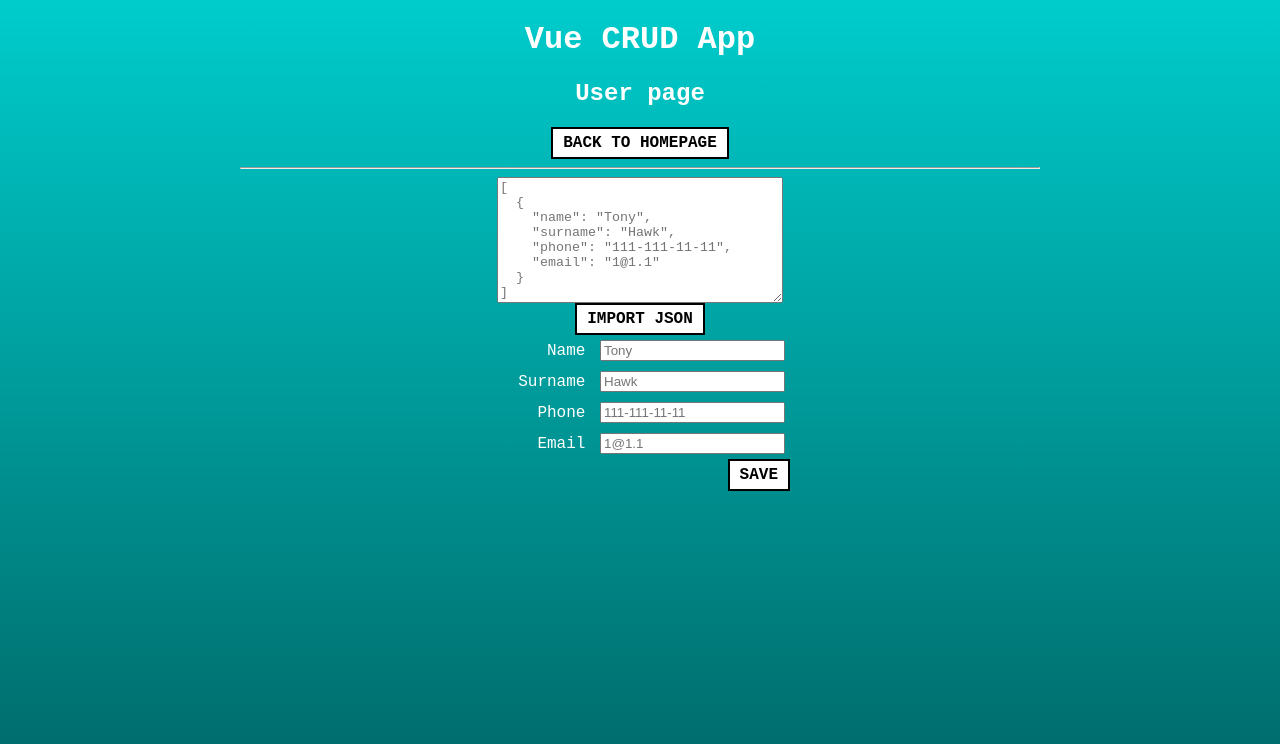
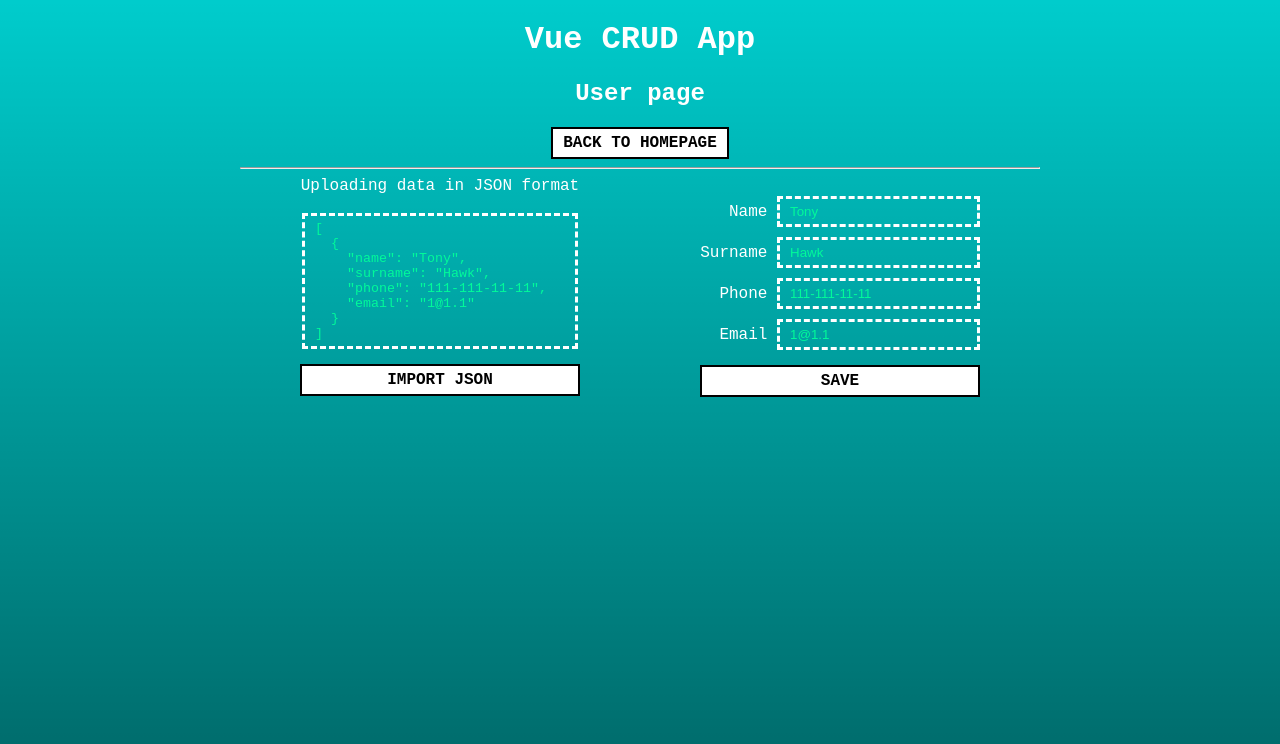
Before and after one commit to ipgpt/vue-crud-app, a Vue app: page /User in a window 1280 px wide. Shown: the top 744 px of the page. Built offline with nearby package versions, Linux system fonts and the light colour scheme.

Commit message:
feat: add styles for user page

```diff
--- a/src/App.vue
+++ b/src/App.vue
@@ -35,4 +35,7 @@ html {
   text-transform: uppercase;
   cursor: pointer;
 }
+.button:hover {
+  background-color: mediumspringgreen;
+}
 </style>
--- a/src/views/Home.vue
+++ b/src/views/Home.vue
@@ -2,7 +2,7 @@
   <div>
     <h2>Home page</h2>
     <button class="button" @click="moveToUserPage">Add user</button>
-    <hr>
+    <hr />
     <Table v-bind:users="users" v-on:delete-user="deleteUser" />
   </div>
 </template>
--- a/src/views/User.vue
+++ b/src/views/User.vue
@@ -3,8 +3,15 @@
     <h2>User page</h2>
     <button class="button" @click="moveToHomePage">Back to Homepage</button>
     <hr />
-    <p v-if="errorJSON">{{errorJSON}}</p>
+    <div class="main-content">
+      <div class="main-content__item">
+        <p class="error-text" v-if="errorJSON">{{errorJSON}}</p>
+        <label>
+          Uploading data in JSON format
+          <br />
+          <br />
           <textarea
+            class="json-textarea"
             rows="8"
             v-model="jsonData"
             placeholder='[
@@ -16,41 +23,61 @@
   }
 ]'
           ></textarea>
-    <button class="button" @click="parseJSON">Import JSON</button>
-    <div v-if="errorForm.length">
-      <b>Please correct the following error(s):</b>
-      <ul>
+        </label>
+        <button class="button button-import-json" @click="parseJSON">Import JSON</button>
+        </div>
+        <div class="main-content__item">
+          <div class="error-text" v-if="errorForm.length">
+            <b>Error(s):</b>
+            <ul class="error-text__list">
               <li v-for="(error, i) in errorForm" :key="i">{{ error }}</li>
             </ul>
           </div>
-    <form @submit.prevent="onSubmit">
+          <form class="form" @submit.prevent="onSubmit">
             <label>
               Name
               <input
+                class="form__field"
                 type="text"
                 pattern="^[a-zA-Z]+$"
                 placeholder="Tony"
                 v-if="user"
                 v-model="user.name"
               />
-        <input type="text" pattern="^[a-zA-Z]+$" placeholder="Tony" v-else v-model="name" />
+              <input
+                class="form__field"
+                type="text"
+                pattern="^[a-zA-Z]+$"
+                placeholder="Tony"
+                v-else
+                v-model="name"
+              />
             </label>
             <br />
             <label>
               Surname
               <input
+                class="form__field"
                 type="text"
                 pattern="^[a-zA-Z]+$"
                 placeholder="Hawk"
                 v-if="user"
                 v-model="user.surname"
               />
-        <input type="text" pattern="^[a-zA-Z]+$" placeholder="Hawk" v-else v-model="surname" />
+              <input
+                class="form__field"
+                type="text"
+                pattern="^[a-zA-Z]+$"
+                placeholder="Hawk"
+                v-else
+                v-model="surname"
+              />
             </label>
             <br />
             <label>
               Phone
               <input
+                class="form__field"
                 type="tel"
                 pattern="[0-9]{3}-[0-9]{3}-[0-9]{2}-[0-9]{2}"
                 placeholder="111-111-11-11"
@@ -58,6 +85,7 @@
                 v-model="user.phone"
               />
               <input
+                class="form__field"
                 type="tel"
                 pattern="[0-9]{3}-[0-9]{3}-[0-9]{2}-[0-9]{2}"
                 placeholder="111-111-11-11"
@@ -68,12 +96,20 @@
             <br />
             <label>
               Email
-        <input type="email" placeholder="1@1.1" v-if="user" v-model="user.email" />
-        <input type="email" placeholder="1@1.1" v-else v-model="email" />
+              <input
+                class="form__field"
+                type="email"
+                placeholder="1@1.1"
+                v-if="user"
+                v-model="user.email"
+              />
+              <input class="form__field" type="email" placeholder="1@1.1" v-else v-model="email" />
             </label>
             <br />
-      <button class="button" type="submit">Save</button>
+            <button class="button button-save" type="submit">Save</button>
           </form>
+        </div>
+    </div>
   </div>
 </template>
 
@@ -120,9 +156,11 @@ export default {
       router.push("/");
     },
     parseJSON() {
-      const dataFromJSON = this.jsonData ? JSON.parse(this.jsonData) : null;
+      const dataFromJSON = Array.isArray(this.jsonData)
+        ? JSON.parse(this.jsonData)
+        : this.jsonData;
       if (
-        Array.isArray(dataFromJSON) &&
+        Array.isArray(this.jsonData) &&
         String(dataFromJSON[0]) === "[object Object]"
       ) {
         this.name = dataFromJSON[0].name || this.name;
@@ -132,9 +170,9 @@ export default {
         this.jsonData = null;
         this.errorJSON = "";
       } else if (dataFromJSON) {
-        this.errorJSON = "Wrong structure of JSON";
+        this.errorJSON = "Error: Wrong structure of JSON!";
       } else {
-        this.errorJSON = "JSON is empty!";
+        this.errorJSON = "Error: JSON is empty!";
       }
     },
     checkFormAddUser() {
@@ -226,20 +264,55 @@ export default {
 </script>
 
 <style scoped>
-form {
-  width: 300px;
+.error-text {
+  width: 280px;
+  margin: 0 auto;
+  margin-bottom: 10px;
+  padding: 5px 0;
+  background: blue;
+  border: 1px solid white;
+}
+.error-text__list {
+  margin: 0;
+}
+.json-textarea {
+  width: 250px;
+  display: block;
+  margin: 0 auto;
+  resize: none;
+}
+.json-textarea,
+.form__field {
+  padding: 5px 10px;
+  border: 3px dashed white;
+  background-color: inherit;
+  color: inherit;
+}
+.form {
+  width: 280px;
   margin: 0 auto;
   text-align: end;
 }
-input {
-  margin: 5px;
+.form__field {
+  margin: 5px 0;
 }
-textarea {
-  display: block;
+.json-textarea::placeholder,
+.form__field::placeholder {
+  color: mediumspringgreen;
+}
+.button-import-json {
   width: 280px;
-  margin: 0 auto;
+  margin: 15px 0;
 }
-li {
-  list-style: none;
+.button-save {
+  width: 100%;
+  margin-top: 10px;
+}
+@media screen and (min-width: 600px) {
+  .main-content {
+    display: flex;
+    justify-content: space-around;
+    align-items: center;
+  }
 }
 </style>
```
Lines whose indentation alone changed are shown as unchanged.
